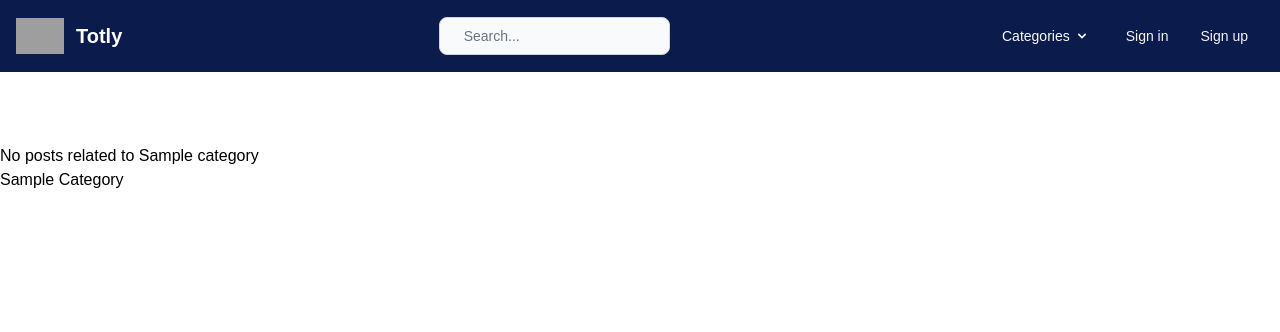
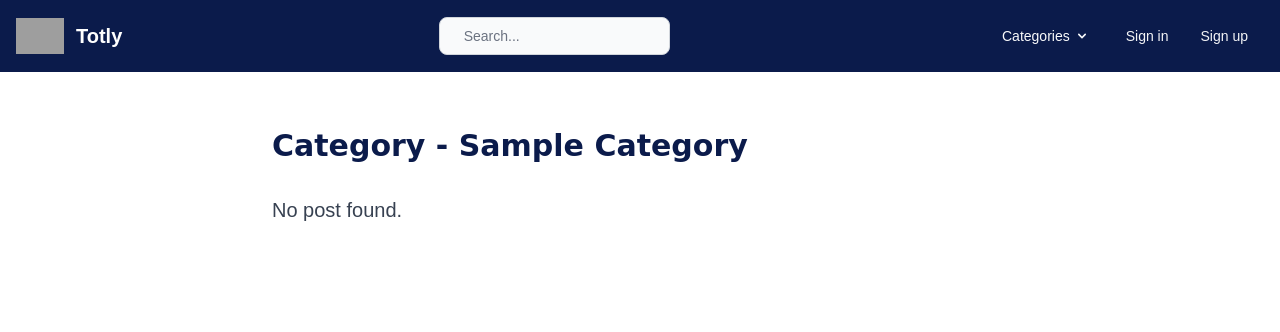
Before and after one commit to hengage/totly, a Django app: a page that uses apps/posts/templates/posts/category.html in a window 1280 px wide. Shown: the top 332 px of the page. Run offline with Django 4.2, Linux system fonts and the light colour scheme; tables that the repository leaves empty hold one stand-in row (values such as "Sample post"); grey boxes are pictures that could not be loaded.

Commit message:
Styles: style category page

```diff
--- a/apps/posts/templates/posts/category.html
+++ b/apps/posts/templates/posts/category.html
@@ -1,20 +1,31 @@
 {% extends '_base.html' %}
-
 
 {% block title %} totly - category | {{ category.category_name }} {% endblock title %}
 
+
 {% block content %}
 
-<main class="mt-12 md:mt-36">
-    {% for post in categoryposts %}
-        {{ post.title }}
-        {{ post.author }}
-    {% empty %}
-        <h3>No posts related to {{ category.category_name }}</h3>
-    {% endfor %}
-    </main>
-<h2> {{ category.category_name.title }}</h2>
-{{ categoryposts.post.title }}
+    <div class="mt-8 xsm:mt-32 mb-16 max-w-3xl mx-auto px-4">
+    <h2 class="text-3xl text-primary-color font-bold font-header mb-8">
+         Category - {{ category.category_name.title }}
+    </h2>
 
+        {% if categoryposts %}
+          <ul class="space-y-8 font-sans">
+            {% for post in categoryposts %}
+              <li>
+                <a href="{{ post.get_absolute_url }}" class="block bg-white shadow-md rounded-lg px-6 py-4 transition-colors duration-300 hover:bg-gray-100">
+                  <h2 class="text-2xl font-bold text-gray-800">{{ post.title }}</h2>
+                  <p class="text-gray-600">{{ post.description }}</p>
+                </a>
+              </li>
+            {% empty %}
+              <li class="text-gray-700 text-xl">No results found.</li>
+            {% endfor %}
+          </ul>
+        {% else %}
+          <p class="text-gray-700 text-xl">No post found.</p>
+        {% endif %}
+      </div>
 
 {% endblock content %}
--- a/static/src/output.css
+++ b/static/src/output.css
@@ -1204,10 +1204,6 @@ input:checked + .toggle-bg {
   margin-right: 1rem;
 }
 
-.mt-32 {
-  margin-top: 8rem;
-}
-
 .mb-16 {
   margin-bottom: 4rem;
 }
@@ -1226,10 +1222,6 @@ input:checked + .toggle-bg {
 
 .mt-2 {
   margin-top: 0.5rem;
-}
-
-.mt-20 {
-  margin-top: 5rem;
 }
 
 .block {
@@ -1868,10 +1860,6 @@ input:checked + .toggle-bg {
 
 .font-sans {
   font-family: Lato, sans-serif;
-}
-
-.font-header2 {
-  font-family: Anton, sans-serif;
 }
 
 .text-xl {
@@ -2467,19 +2455,14 @@ input:checked + .toggle-bg {
     line-height: 1.25rem;
   }
 
-  .sm\:text-xl {
-    font-size: 1.25rem;
+  .sm\:text-lg {
+    font-size: 1.125rem;
     line-height: 1.75rem;
   }
 
   .sm\:text-4xl {
     font-size: 2.25rem;
     line-height: 2.5rem;
-  }
-
-  .sm\:text-lg {
-    font-size: 1.125rem;
-    line-height: 1.75rem;
   }
 }
 
```
